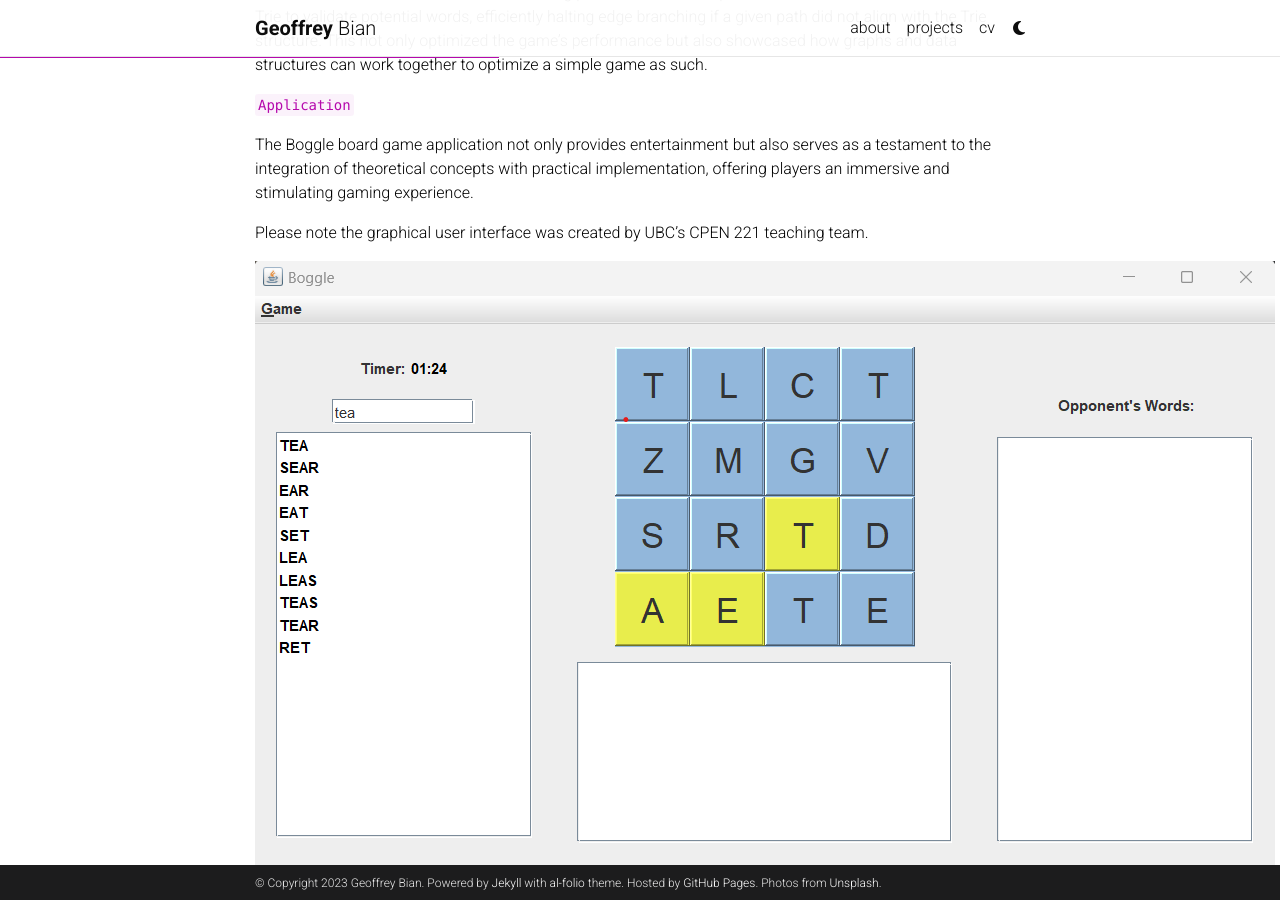
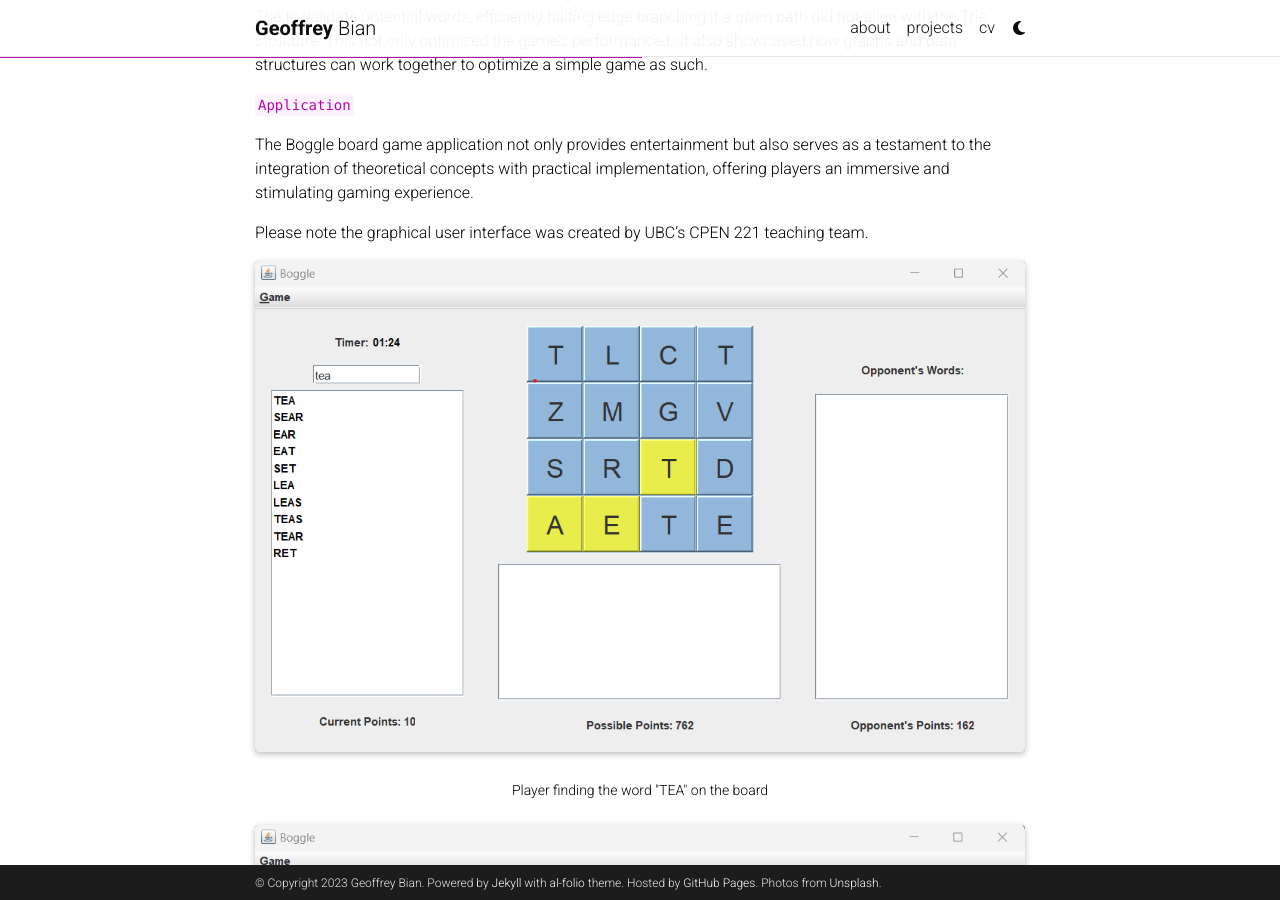
Before and after one commit to GeoffreyBian/geoffreybian.github.io, a Jekyll site: the page built from _projects/boggle.md, in a window 1280 px wide and 900 px high, scrolled down 561 px. Built offline with Jekyll 4.4.1, drawn with Linux system fonts in a browser that asks for light colours; full-size pictures stand in for the smaller copies a plugin makes; comment, search, counter and statistics services are not loaded; a style sheet for code colours, icons or effects is not loaded.

Commit message:
update on images

```diff
--- a/_projects/boggle.md
+++ b/_projects/boggle.md
@@ -24,7 +24,7 @@
 
 <div class="row">
     <div class="col-sm mt-3 mt-md-0">
-        {% include figure.html path="assets/img/boggle1.png" title="Find the word TEA" %}
+        {% include figure.html path="assets/img/boggle1.png" title="Find the word TEA" class="img-fluid rounded z-depth-1" %}
     </div>
 </div>
 <div class="caption">
@@ -33,7 +33,7 @@
 
 <div class="row">
     <div class="col-sm mt-3 mt-md-0">
-        {% include figure.html path="assets/img/boggle2.png" title="End of Boggle Game" %}
+        {% include figure.html path="assets/img/boggle2.png" title="End of Boggle Game" class="img-fluid rounded z-depth-1" %}
     </div>
 </div>
 <div class="caption">
```
Also changed, not shown: _projects/sealevels.md (+3 -3 lines).
